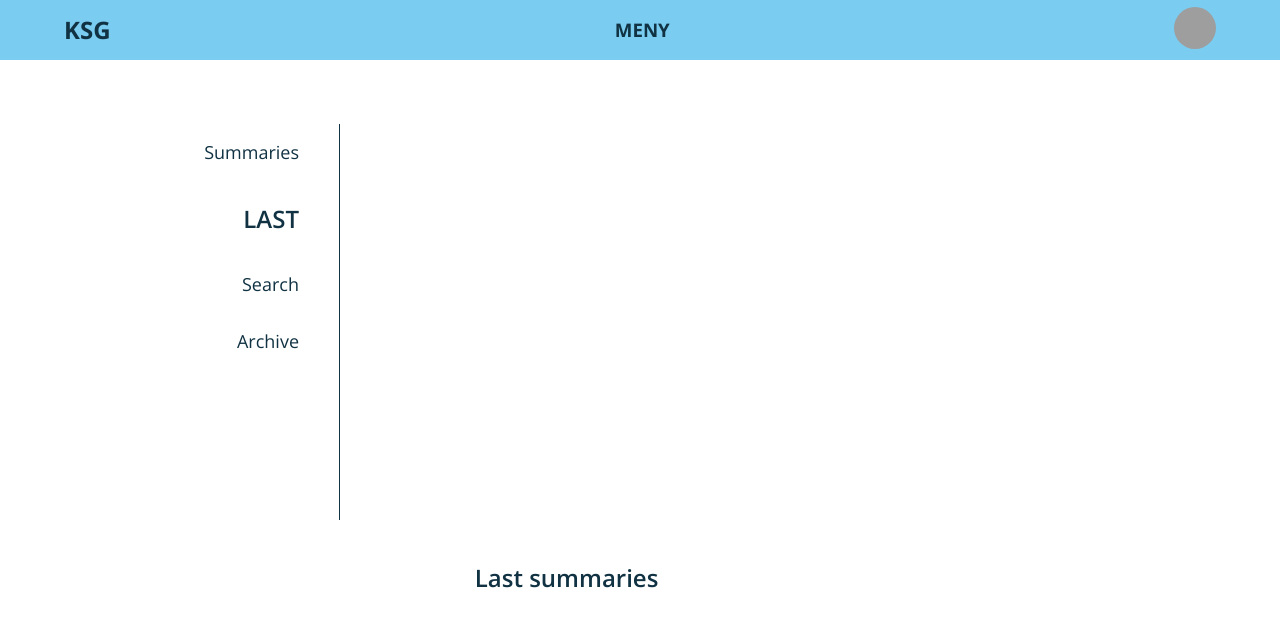
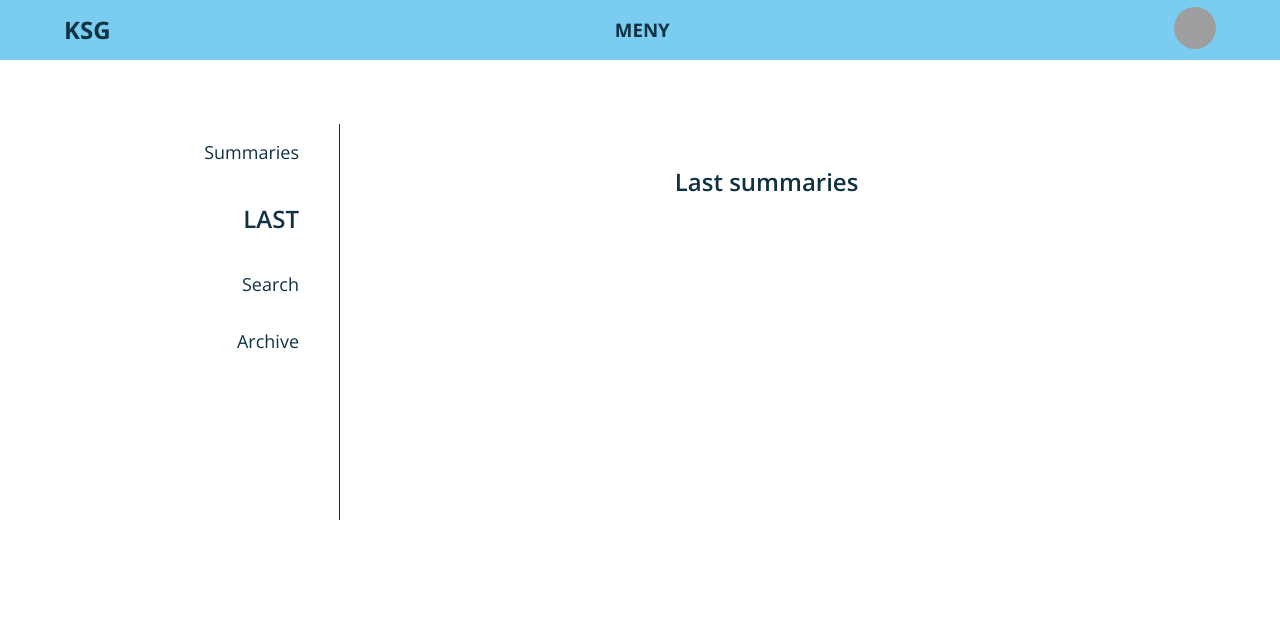
Before and after one commit to KSG-IT/ksg-nett, a Django app: page /internal/summaries/last in a window 1280 px wide. Shown: the top 627 px of the page. Run offline with Django 3.2, Linux system fonts and the light colour scheme; data that the repository does not hold is empty; parts of the project's set-up code (start-up, migrations or seed data) failed here and were passed over; grey boxes are pictures that could not be loaded.

Commit message:
Update remaining summaries views to using new two-col-grid class

```diff
--- a/summaries/templates/summaries/summaries_archive.html
+++ b/summaries/templates/summaries/summaries_archive.html
@@ -5,7 +5,7 @@
   <link rel="stylesheet" href="{% static 'summaries/css/summaries_common.css' %}">
 {% endblock %}
 {% block body_content %}
-  <div class="summariesarchive default-container default-top-offset">
+  <div class="summariesarchive default-container default-top-offset default-two-col-grid">
     {% include 'summaries/summaries_leftmenu.html' with active='archive'  %}
     <div class="summariesarchive__semesters default-right-panel">
       {% for semester in semesters %}
--- a/summaries/templates/summaries/summaries_last.html
+++ b/summaries/templates/summaries/summaries_last.html
@@ -6,9 +6,9 @@
   <link rel="stylesheet" href="{% static 'summaries/css/summaries_last.css' %}">
 {% endblock %}
 {% block body_content %}
-  <div class="summaries__last default-container default-top-offset">
+  <div class="summaries__last default-container default-top-offset default-two-col-grid">
     {% include 'summaries/summaries_leftmenu.html' with active='last' %}
-
+    <div>
       <div class="summarieslast__gridtitlewrapper">
         <h2 class="summarieslast__gridtitle bold darker-blue">
           {% trans 'Last summaries' %}
@@ -20,4 +20,5 @@
         {% endfor %}
       </div>
     </div>
+  </div>
 {% endblock %}
--- a/summaries/templates/summaries/summaries_list.html
+++ b/summaries/templates/summaries/summaries_list.html
@@ -6,7 +6,7 @@
   <link rel="stylesheet" href="{% static 'summaries/css/summaries_common.css' %}">
 {% endblock %}
 {% block body_content %}
-  <div class="summaries default-container default-top-offset">
+  <div class="summaries default-container default-top-offset default-two-col-grid">
     {% include 'summaries/summaries_leftmenu.html' with active='summaries' %}
     <div class="default-right-panel summaries__right">
       {% for type in all_summary_types %}
```
Lines whose indentation alone changed are shown as unchanged.
